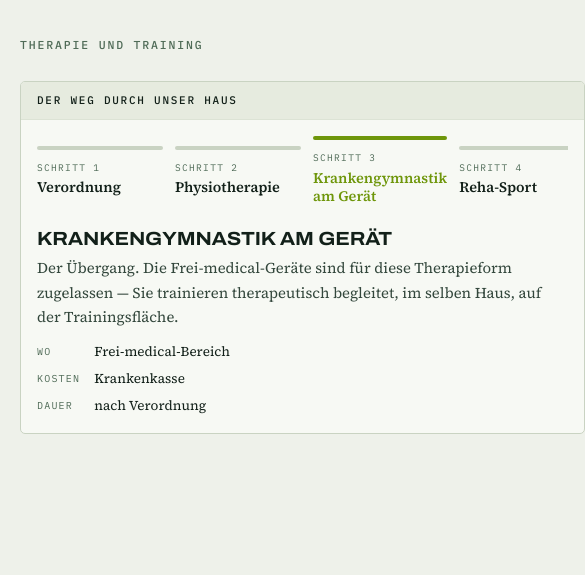
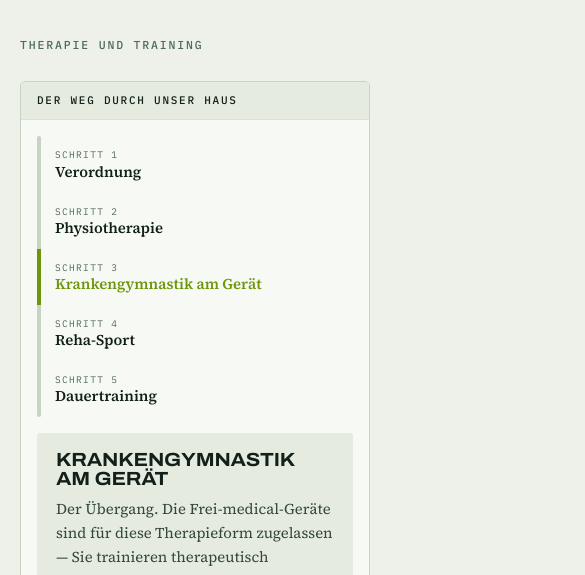
Before and after one commit to CodeFrite/physio-and-fit-vitalzentrum-eschweiler, a plain HTML site: page index.html in a window 390 px wide. Shown: the part 880-1455 px from the top of the page, 585 px wide, since content can reach past the window. Drawn offline with Linux system fonts and the light colour scheme.

Commit message:
fix(home): stop the care pathway dragging the page wider than the viewport
At a 390px viewport the document measured 752px wide. The stepper was five
138px steps in a row — 698px of min-content — and .path's overflow-x:auto
never fired, because .path was never the thing being squeezed: .split declared
no grid-template-columns below 900px, so the implicit auto track kept
min-width:auto and simply grew to fit, taking the document with it. The base
rule is now minmax(0,1fr). Before blaming an over-wide child, check the track.

Schritt 1-5 is now vertical by default — five stacked rows, their .pstep__bars
joining into one continuous rule, which is the same treatment-chart spine the
rest of the page is built on, so it still reads as a path rather than tabs.

The horizontal row is opted into by CONTAINER width, because the module's
column is not monotonic in the viewport: .split is two columns above 900px, so
at 1000px the 190px rail leaves it 624px, while at 860px the rail is gone and
it gets 729px. No media query can express "does the row fit".

  viewport  1280   1100   1000    860    800
  module     864    709    624    729    678
  mode       row    row    list    row   list

Threshold is 700px of content box — five steps at their 138px minimum need 690
— which keeps the row everywhere it previously fitted. Note the query measures
the content box: .mod__body's clamp(16px,2.5vw,26px) padding is not included,
so a threshold taken from getBoundingClientRect() runs ~52px too generous.

.pstep__bar carries an explicit display:block. It is a <span>: the grid parent
blockifies it in list mode, but row mode makes .pstep display:block, the span
reverts to inline, and the bar silently collapses to 0x0.

A browser without container queries keeps the vertical list, which is a
complete experience, so there is no fallback to write.

Measured after: no page-level horizontal overflow from 320px to 1440px, and
the step buttons still drive the panel at every width.

```diff
--- a/index.html
+++ b/index.html
@@ -305,7 +305,10 @@ p:last-child{margin-bottom:0}
 .hr{height:1px; background:var(--line-soft); border:0; margin:0}
 
 /* two-column: mono rail + prose */
-.split{display:grid; gap:clamp(26px,3.4vw,52px)}
+.split{display:grid; grid-template-columns:minmax(0,1fr); gap:clamp(26px,3.4vw,52px)}
+/* minmax(0,1fr), not the implicit auto track: an auto track keeps min-width:auto,
+   so one over-wide child (the care pathway did exactly this) drags the whole
+   page wider than the viewport instead of being made to fit or scroll */
 @media (min-width:900px){
   .split{grid-template-columns:var(--rail) minmax(0,1fr); align-items:start}
   .split--wide{grid-template-columns:var(--rail) minmax(0,1fr)}
@@ -1120,13 +1123,50 @@ a.cell:hover .cell__go svg{transform:translateX(4px)}
 .mrow--tot b{font-size:19px; color:var(--puls)}
 
 /* care pathway */
-.path{display:flex; gap:0; overflow-x:auto; padding-bottom:6px; margin-bottom:18px}
-.pstep{flex:1 0 138px; text-align:left; background:transparent; border:0; cursor:pointer; padding:0 12px 0 0}
-.pstep__bar{display:block; height:4px; border-radius:2px; background:var(--line); margin-bottom:10px; transition:background .22s var(--ease)}
+/* ==========================================================================
+   The care pathway. Vertical by default — five steps stacked, their bars
+   joining into one continuous rule, which is the same treatment-chart spine
+   the rest of the page is built on and the only shape that fits a phone.
+
+   The horizontal row is opted into by CONTAINER width, not viewport width,
+   because this module's column is not monotonic in the viewport: at 1000px
+   the rail takes 190px and leaves it 674, at 860px the rail is gone and it
+   gets 772. No single media query can say "does the row fit". A browser
+   without container queries simply keeps the vertical list, which is fine.
+   ========================================================================== */
+.mod__body--path{container-type:inline-size}
+.path{margin-bottom:16px}
+.pstep{
+  display:grid; grid-template-columns:4px 1fr; column-gap:14px; width:100%;
+  text-align:left; background:transparent; border:0; cursor:pointer; padding:0;
+}
+.pstep__bar{
+  display:block;   /* a <span> stays inline once .pstep is no longer a grid */
+  grid-column:1; grid-row:1 / 3; align-self:stretch; width:4px;
+  background:var(--line); transition:background .22s var(--ease);
+}
+.pstep:first-child .pstep__bar{border-radius:2px 2px 0 0}
+.pstep:last-child .pstep__bar{border-radius:0 0 2px 2px}
 .pstep.is-on .pstep__bar,.pstep:hover .pstep__bar{background:var(--puls)}
-.pstep__n{display:block; font-family:var(--mono); font-size:9.5px; letter-spacing:.14em; color:var(--moss); margin-bottom:3px}
-.pstep__t{display:block; font-size:14.5px; font-weight:600; color:var(--ink); line-height:1.25}
+.pstep__n{
+  grid-column:2; grid-row:1; display:block; padding-top:11px;
+  font-family:var(--mono); font-size:9.5px; letter-spacing:.14em; color:var(--moss);
+}
+.pstep__t{
+  grid-column:2; grid-row:2; display:block; padding-bottom:11px;
+  font-size:15px; font-weight:600; color:var(--ink); line-height:1.25;
+}
 .pstep.is-on .pstep__t{color:var(--puls)}
+
+/* 700px of CONTENT box (the query ignores .mod__body's padding): five steps at
+   their 138px minimum need 690, so this keeps the row everywhere it ever fitted */
+@container (min-width:700px){
+  .path{display:flex; gap:0; overflow-x:auto; padding-bottom:6px; margin-bottom:18px}
+  .pstep{display:block; flex:1 0 138px; padding:0 12px 0 0}
+  .pstep__bar{width:auto; height:4px; margin-bottom:10px; border-radius:2px}
+  .pstep:first-child .pstep__bar,.pstep:last-child .pstep__bar{border-radius:2px}
+  .pstep__n{padding-top:0; margin-bottom:3px}
+  .pstep__t{padding-bottom:0; font-size:14.5px}
 }
 .pinfo{background:var(--ground-2); border-radius:3px; padding:17px 19px}
 .pinfo h4{font-size:19px; margin:0 0 8px}
@@ -1303,7 +1343,7 @@ picture{display:contents}
       <div class="stack--lg stack">
         <div class="mod rv">
           <div class="mod__bar"><h3><span class="lang-de">Der Weg durch unser Haus</span><span class="lang-en">The path through our building</span></h3></div>
-          <div class="mod__body">
+          <div class="mod__body mod__body--path">
             <div class="path" id="path"></div>
             <div class="pinfo" id="pathInfo"></div>
           </div>
```
Also changed, not shown: src/01-head.html (+46 -6 lines), src/10-home.html (+1 -1 lines).
